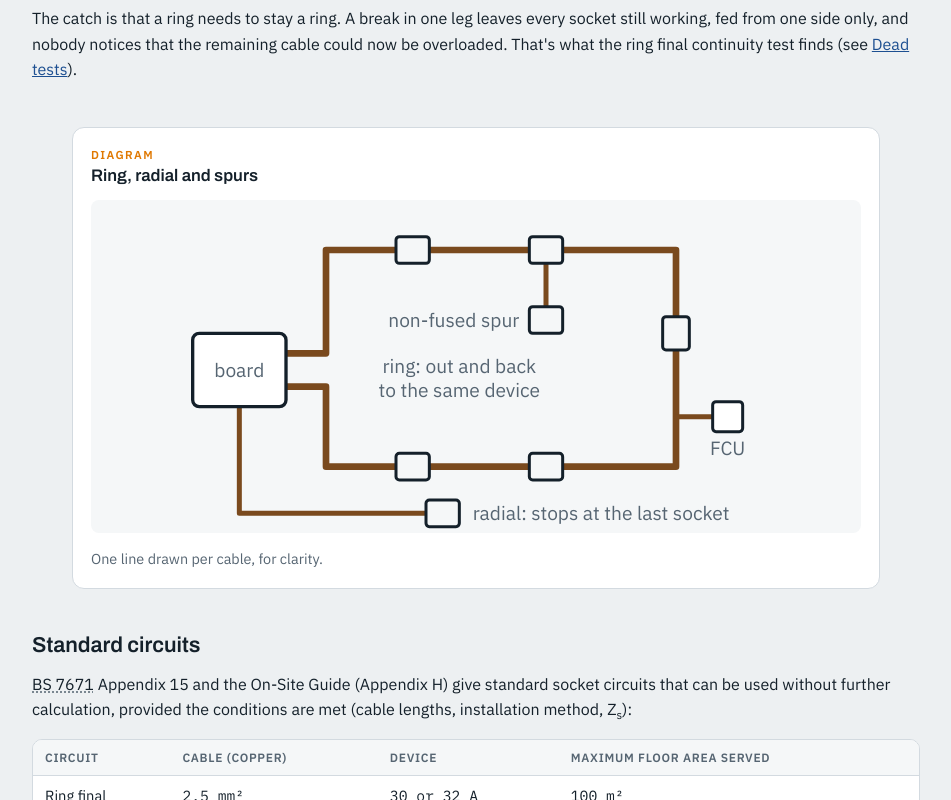
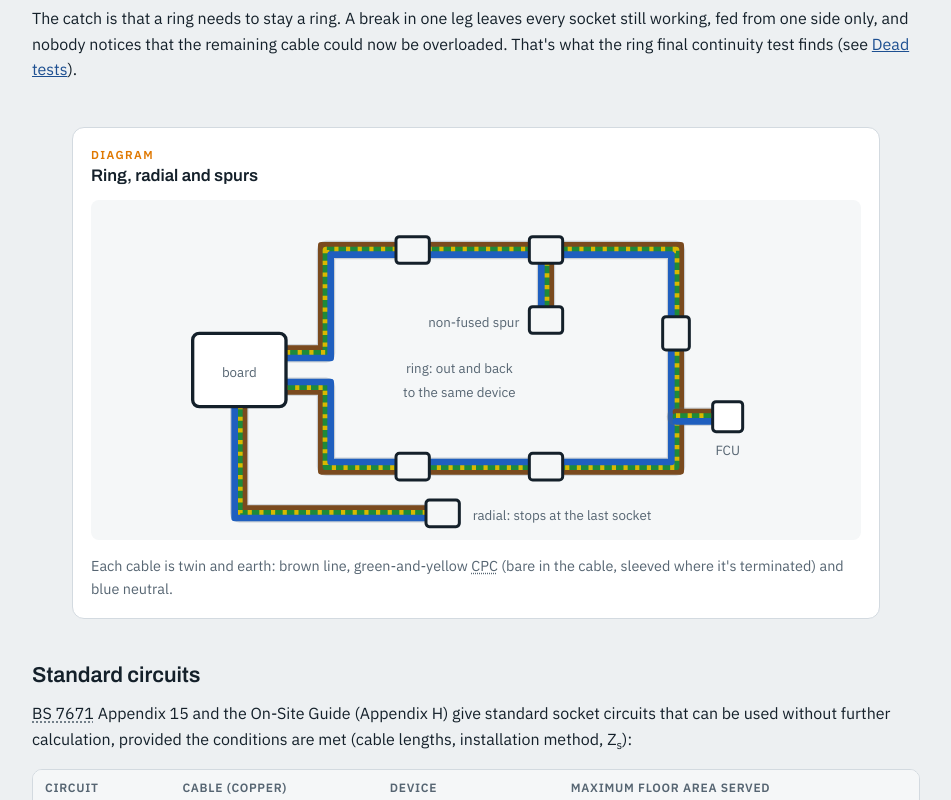
Before and after one commit to paul-norman/electrician-theory-training, a plain HTML site: page revision/circuits/socket-circuits.html in a window 1280 px wide. Shown: the part 637-1437 px from the top of the page, without its empty margins (164-1115 px from the left). Drawn offline with Linux system fonts and the light colour scheme.

Commit message:
Ring, radial and spurs: draw each cable's cores, smaller text on wide screens

```diff
--- a/revision/circuits/socket-circuits.html
+++ b/revision/circuits/socket-circuits.html
@@ -14,6 +14,7 @@
   .verdict.ok { background: var(--ok-bg); } .verdict.ok strong { color: var(--ok); }
   .verdict.bad { background: var(--bad-bg); } .verdict.bad strong { color: var(--bad); }
   select.wide { width: 100%; max-width: 560px; }
+  #rrSvg.wide-text text { font-size: 8px; }
 </style>
 </head>
 <body data-lesson="sockets">
@@ -43,13 +44,10 @@
       <h3 id="w0">Ring, radial and spurs</h3>
     </div>
     <div class="stage">
-      <svg viewBox="0 0 360 200" role="img" aria-labelledby="w0d" style="max-width:600px;margin:0 auto">
-        <title id="w0d">A consumer unit with a ring circuit leaving and returning to it through five sockets, a non-fused spur to one extra socket, a fused connection unit feeding a fixed appliance, and a separate radial circuit ending at its last socket.</title>
+      <svg id="rrSvg" viewBox="0 0 360 204" role="img" aria-labelledby="w0d" style="max-width:600px;margin:0 auto">
+        <title id="w0d">A consumer unit with a ring circuit leaving and returning to it through five sockets, a non-fused spur to one extra socket, a fused connection unit feeding a fixed appliance, and a separate radial circuit ending at its last socket. Each twin and earth cable is drawn with its brown line, green-and-yellow protective conductor and blue neutral cores side by side.</title>
         <!-- wires first, running into the boxes, so the boxes sit on top of their ends -->
-        <path class="wire w-line" d="M38,92 H90 V30 H300 V160 H90 V112 H38"/>
-        <path class="wire w-line" d="M222,30 V72" style="stroke-width:3"/>
-        <path class="wire w-line" d="M300,130 H331" style="stroke-width:3"/>
-        <path class="wire w-line" d="M38,102 V188 H160" style="stroke-width:3"/>
+        <g id="rrCables" data-c="M38,92 H90 V30 H300 V160 H90 V112 H38|M222,30 V72|M300,130 H331|M38,102 V188 H160"></g>
         <rect class="box" x="10" y="80" width="56" height="44" rx="4"/>
         <rect class="sock" x="132" y="22" width="20" height="16" rx="2"/>
         <rect class="sock" x="212" y="22" width="20" height="16" rx="2"/>
@@ -67,7 +65,7 @@
         <text class="small" x="178" y="192">radial: stops at the last socket</text>
       </svg>
     </div>
-    <p class="caption">One line drawn per cable, for clarity.</p>
+    <p class="caption">Each cable is twin and earth: brown line, green-and-yellow CPC (bare in the cable, sleeved where it's terminated) and blue neutral.</p>
   </figure>
 
   <section class="prose">
@@ -189,5 +187,38 @@
   ]);
 })();
 </script>
+<script>
+(function () {
+  "use strict";
+  // Draw each cable in the "Ring, radial and spurs" diagram as three cores side by side (same style as the
+  // lighting circuits diagram): parse the right-angled path, offset it for each core, mitre the corners.
+  function pts(d) {
+    var out = [], x = 0, y = 0, re = /([MHV])\s*([-\d.]+)(?:,([-\d.]+))?/g, m;
+    while ((m = re.exec(d))) { if (m[1] === "M") { x = +m[2]; y = +m[3]; } else if (m[1] === "H") x = +m[2]; else y = +m[2]; out.push([x, y]); }
+    return out;
+  }
+  function offset(P, o) {
+    var n = function (a, b) { var dx = b[0] - a[0], dy = b[1] - a[1], l = Math.hypot(dx, dy) || 1; return [-dy / l, dx / l]; };
+    return P.map(function (p, i) {
+      var n1 = i > 0 ? n(P[i - 1], p) : null, n2 = i < P.length - 1 ? n(p, P[i + 1]) : null;
+      if (n1 && n2 && (n1[0] !== n2[0] || n1[1] !== n2[1])) return [p[0] + (n1[0] + n2[0]) * o, p[1] + (n1[1] + n2[1]) * o];
+      var k = n1 || n2; return [p[0] + k[0] * o, p[1] + k[1] * o];
+    });
+  }
+  var dstr = function (P) { return P.map(function (p, i) { return (i ? "L" : "M") + p[0].toFixed(1) + "," + p[1].toFixed(1); }).join(""); };
+  function cable(d) {
+    var P = pts(d), h = '<path d="' + d + '" fill="none" stroke="var(--muted)" stroke-width="11" stroke-linecap="round" stroke-linejoin="round" opacity="0.28"/>';
+    h += '<path class="wire w-line" d="' + dstr(offset(P, -2.8)) + '" stroke-width="2"/>';
+    var e = dstr(offset(P, 0));
+    h += '<path class="wire w-cpc-g" d="' + e + '" stroke-width="2"/><path class="wire w-cpc-y" d="' + e + '" stroke-width="2" style="stroke-dasharray:2.5 4.5;stroke-linecap:butt"/>';
+    h += '<path class="wire w-neutral" d="' + dstr(offset(P, 2.8)) + '" stroke-width="2"/>';
+    return h;
+  }
+  var g = document.getElementById("rrCables");
+  g.innerHTML = g.getAttribute("data-c").split("|").map(cable).join("");
+  var svg = document.getElementById("rrSvg");
+  Course.layout(svg.parentNode, 600, function (m) { svg.classList.toggle("wide-text", m === "wide"); });
+})();
+</script>
 </body>
 </html>
```
